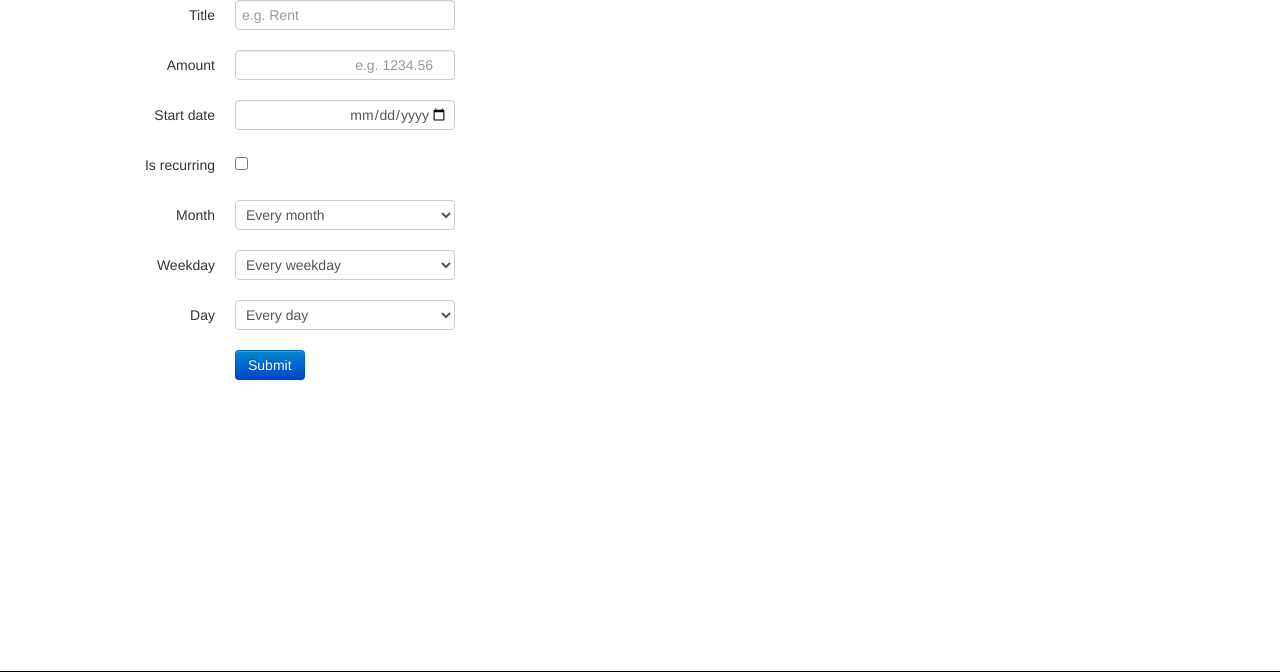
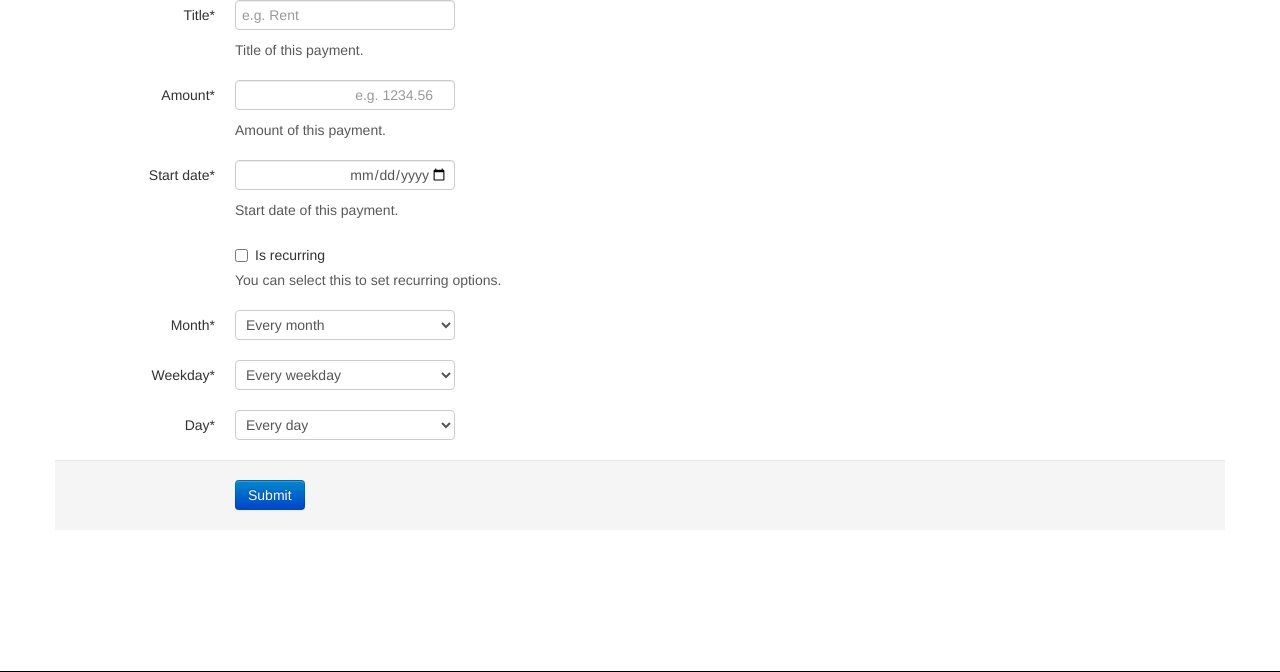
Before and after one commit to spawnedc/iPay, a Django app: page /create/ in a window 1280 px wide. Shown: the part 62-734 px from the top of the page. Run offline with Django 3.2, Linux system fonts and the light colour scheme; some libraries are stand-ins or nearby versions.

Commit message:
Using crispy forms

```diff
--- a/ipay/settings.py
+++ b/ipay/settings.py
@@ -112,6 +112,7 @@ INSTALLED_APPS = (
     'django.contrib.messages',
     'django.contrib.staticfiles',
     'django.contrib.admin',
+    'crispy_forms',
     'ipay_core',
 )
 
--- a/ipay_core/forms.py
+++ b/ipay_core/forms.py
@@ -4,62 +4,50 @@ from django.utils.translation import ugettext as _
 from ipay_core.models import Payment
 from ipay_core.constants import MONTH_CHOICES, DAY_CHOICES, DAYS
 
-from django.forms.widgets import TextInput, DateInput, DateTimeInput, TimeInput
+from django.forms.widgets import TextInput, DateInput, TimeInput
+
+from crispy_forms.helper import FormHelper
+from crispy_forms.layout import Submit
+
 
 class BaseInput(forms.Widget):
     class Meta:
         abstract = True
 
+
 class EmailInput(TextInput):
     input_type = 'email'
+
 
 class NumberInput(TextInput):
     input_type = 'number'
 
+
 class DateInput(DateInput):
     input_type = 'date'
 
+
 class TimeInput(TimeInput):
     input_type = 'time'
+
 
 class BaseModelForm(forms.ModelForm):
     class Meta:
         abstract = True
 
-    def set_required_fields(self):
-        """ Sets the 'required' attribute to 'true' on necessary form fields """
+    def __init__(self, *args, **kwargs):
+        self.helper = FormHelper()
+        self.helper.form_class = 'form-horizontal'
+        self.helper.html5_required = True
+        self.helper.add_input(Submit('submit', _('Submit')))
 
-        for field in self.fields:
-            if self.fields[field].required:
-                self.fields[field].widget.attrs['required'] = 'true'
+        super(BaseModelForm, self).__init__(*args, **kwargs)
 
-    def as_bootstrap(self, style='horizontal'):
-        """ Outputs the form using bootstrap markup """
-
-        # TODO: Implement other types of forms as well,
-        # e.g. inline, search and default
-        # See: http://twitter.github.com/bootstrap/base-css.html#forms
-
-        markup = ''
-
-        for key in self.fields:
-            field = self.fields.get(key)
-            field_id = 'id_' + key
-            widget = field.widget.render(key, field.initial, { 'id': field.widget.id_for_label(field_id) })
-
-            markup += '<div class="control-group">\n\
-                           <label class="control-label" for="%s">%s</label>\n\
-                           <div class="controls">\n\
-                               %s\n\
-                           </div>\n\
-                       </div>\n' % (field.widget.id_for_label(field_id), _(field.label), widget)
-
-        return markup
 
 class PaymentCreateForm(BaseModelForm):
-    repeat_month = forms.CharField(label='Month', widget=forms.Select(choices=MONTH_CHOICES))
-    repeat_weekday = forms.CharField(label='Weekday', widget=forms.Select(choices=DAY_CHOICES))
-    repeat_monthday = forms.CharField(label='Day', widget=forms.Select(choices=DAYS))
+    repeat_month = forms.CharField(label=_('Month'), widget=forms.Select(choices=MONTH_CHOICES))
+    repeat_weekday = forms.CharField(label=_('Weekday'), widget=forms.Select(choices=DAY_CHOICES))
+    repeat_monthday = forms.CharField(label=_('Day'), widget=forms.Select(choices=DAYS))
 
     class Meta:
         model = Payment
@@ -70,5 +58,3 @@ class PaymentCreateForm(BaseModelForm):
         self.fields['title'].widget.attrs['placeholder'] = 'e.g. Rent'
         self.fields['amount'].widget = NumberInput(attrs={'placeholder': 'e.g. 1234.56', 'step': '0.1', 'min': '0.1'})
         self.fields['start_date'].widget = DateInput()
-
-        self.set_required_fields()
--- a/templates/create_payment.html
+++ b/templates/create_payment.html
@@ -1,16 +1,9 @@
 {% extends 'base.html' %}
 {% load i18n %}
+{% load crispy_forms_tags %}
 
 {% block content %}
 
-<form action="" method="post" class="form-horizontal">
-	{% csrf_token %}
-	{{ form.as_bootstrap|safe }}
-	<div class="control-group">
-		<div class="controls">
-			<button class="btn btn-primary" type="submit">{% trans 'Submit' %}</button>
-		</div>
-	</div>
-</form>
+	{% crispy form %}
 
 {% endblock %}
```
